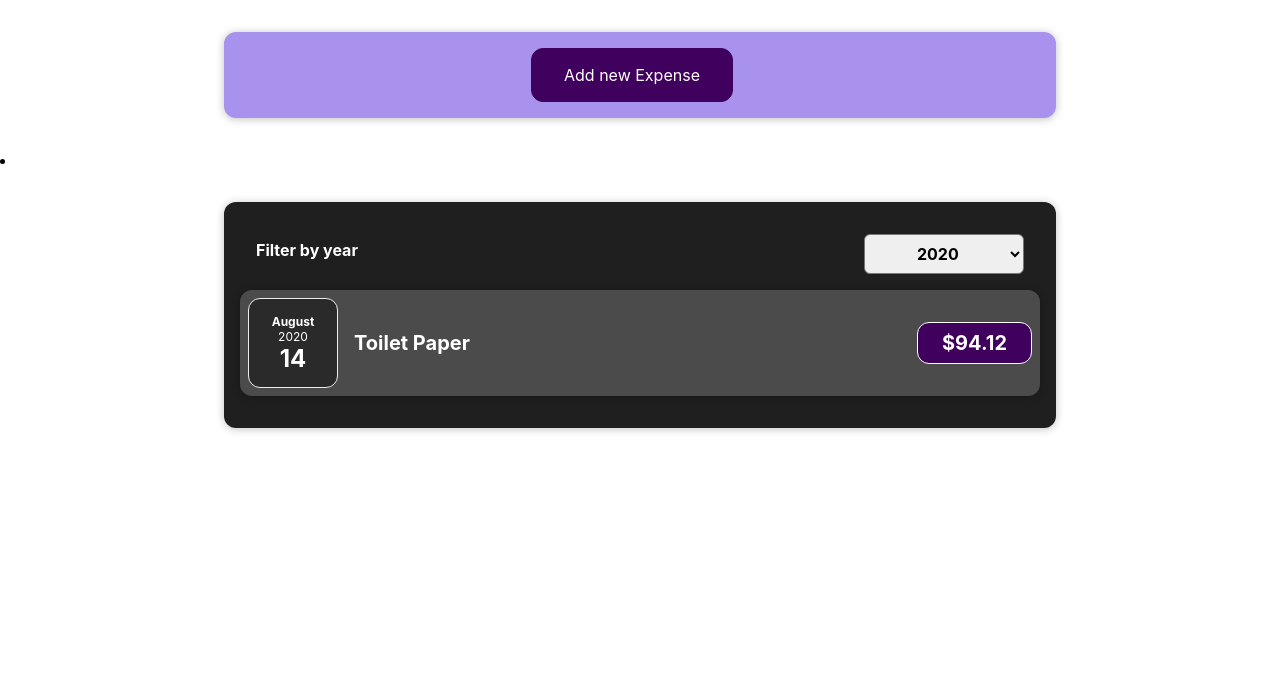
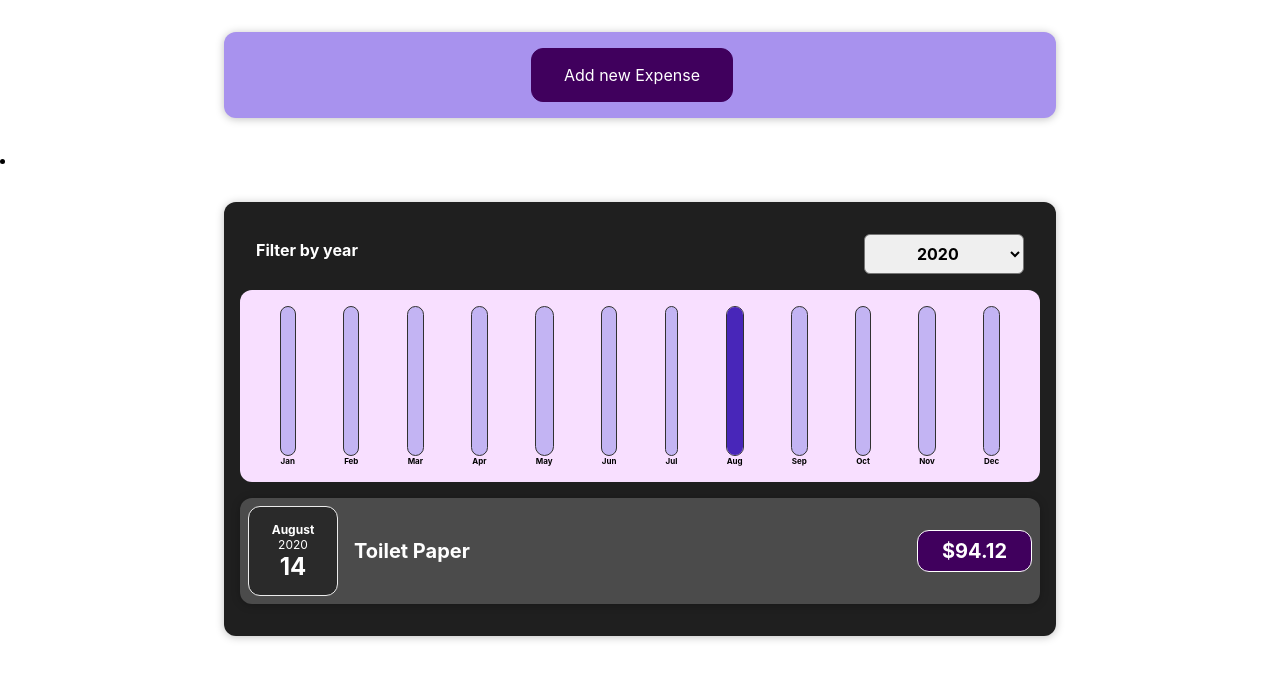
Before and after one commit to juancsaenz/react-expense-tracker, a React (Create React App) app: page / in a window 1280 px wide. Shown: the top 680 px of the page. Built offline with nearby package versions, Linux system fonts and the light colour scheme.

Commit message:
Add ExpensesTracker component

```diff
--- a/src/components/Chart/Chart.js
+++ b/src/components/Chart/Chart.js
@@ -4,13 +4,16 @@ import ChartBar from "./ChartBar";
 import "./Chart.css";
 
 const Chart = ({ dataPoints }) => {
+  const dataPointValues = dataPoints.map(dataPoint => dataPoint.value);
+  const totalMaximum = Math.max(...dataPointValues);
+
   return (
     <div className="chart">
       {dataPoints.map((dataPoint) => (
         <ChartBar
-          key={dataPoint.id}
+          key={dataPoint.label}
           value={dataPoint.value}
-          maxValue={null}
+          maxValue={totalMaximum}
           label={dataPoint.label}
         />
       ))}
--- a/src/components/Expenses/Expenses.js
+++ b/src/components/Expenses/Expenses.js
@@ -3,6 +3,8 @@ import React, { useState } from "react";
 import ExpensesList from "./ExpensesList";
 import ExpensesFilter from "./ExpensesFilter";
 import Card from "../UI/Card";
+import ExpensesChart from "./ExpensesChart";
+
 import "./Expenses.css";
 
 const Expenses = ({ data }) => {
@@ -23,6 +25,7 @@ const Expenses = ({ data }) => {
           onChangeYear={changeYearHandler}
           yearSelected={filteredYear}
         />
+        <ExpensesChart expenses={dataFiltered}/>
         <ExpensesList items={dataFiltered} />
       </Card>
     </li>
--- /dev/null
+++ b/src/components/Expenses/ExpensesChart.js
@@ -0,0 +1,29 @@
+import React from "react";
+
+import Chart from "../Chart/Chart";
+
+const ExpensesChart = ({ expenses }) => {
+  const chartDataPoints = [
+    { label: "Jan", value: 0 },
+    { label: "Feb", value: 0 },
+    { label: "Mar", value: 0 },
+    { label: "Apr", value: 0 },
+    { label: "May", value: 0 },
+    { label: "Jun", value: 0 },
+    { label: "Jul", value: 0 },
+    { label: "Aug", value: 0 },
+    { label: "Sep", value: 0 },
+    { label: "Oct", value: 0 },
+    { label: "Nov", value: 0 },
+    { label: "Dec", value: 0 },
+  ];
+
+  for (const expense of expenses) {
+    const expenseMonth = expense.date.getMonth();
+    chartDataPoints[expenseMonth].value += expense.amount;
+  }
+
+  return <Chart dataPoints={chartDataPoints}/>;
+};
+
+export default ExpensesChart;
--- a/src/components/NewExpense/ExpenseForm.js
+++ b/src/components/NewExpense/ExpenseForm.js
@@ -24,7 +24,7 @@ const ExpenseForm = ({ onSaveExpenseData, onCancel }) => {
 
     const expenseData = {
       title: enteredTitle,
-      amount: enteredAmount,
+      amount: +enteredAmount,
       date: new Date(enteredDate),
     };
     onSaveExpenseData(expenseData);
```
